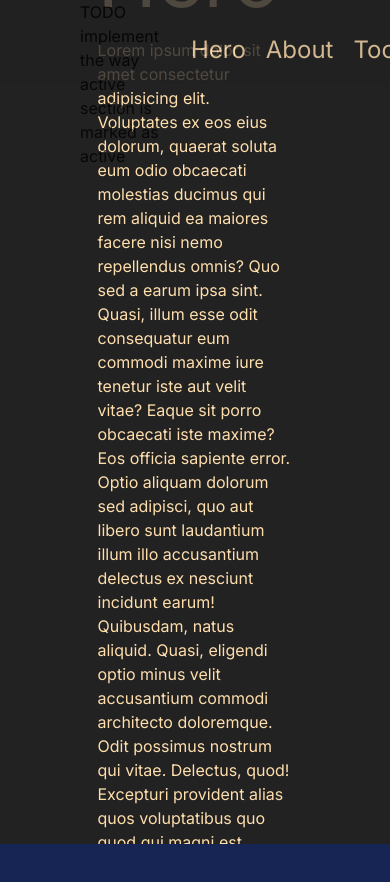
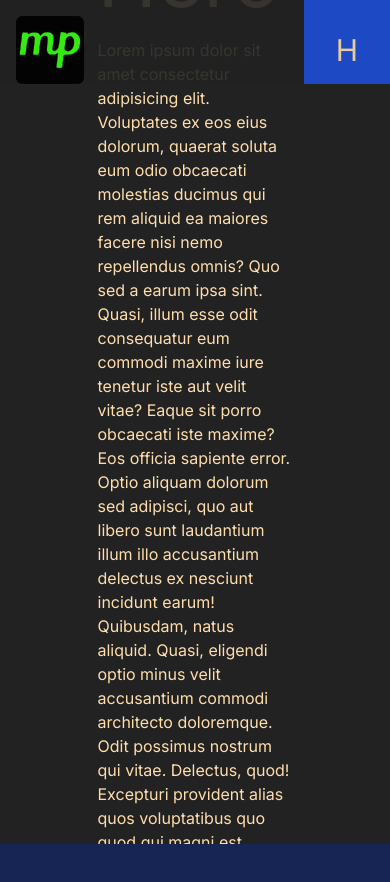
Before and after one commit to mariopolchert/nextjs-tailwind-experimenting, a Next.js app: page / in a window 390 px wide. Shown: the top 882 px of the page. Built offline with nearby package versions, Linux system fonts and the light colour scheme.

Commit message:
mobile menu half-working

```diff
--- a/app/components/Navbar.jsx
+++ b/app/components/Navbar.jsx
@@ -1,64 +1,12 @@
 import Image from "next/image";
+import Mobile from "./elements/Mobile";
 
 const Navbar = () => {
     return (
         <nav>
-            {/* Mobile navigation */}
-            <div className="md:hidden flex fixed navbar-container  bg-darkText h-[10vh] w-screen justify-between align-middle opacity-80 ">
-                <div className="logo p-10">
-                    <a
-                        className="cursor-pointer"
-                        href="#"
-                        rel="noopener noreferrer"
-                    >
-                        <Image
-                            src="/logo_green.svg"
-                            alt="Mario Polchert - MP Logo"
-                            className=""
-                            width={100}
-                            height={24}
-                        />
-                    </a>
-                </div>
-                TODO implement the way active section is marked as active
-                <div className="menu">
-                    <ul className="links-container flex p-8 pr-16 space-x-5 text-[1.5rem] cursor-pointer text-lightText ">
-                        <a
-                            href="#hero"
-                            className="hover:text-accent duration-500"
-                        >
-                            <li className="">Hero</li>
-                        </a>
-                        <a
-                            href="#about"
-                            className="hover:text-accent duration-500"
-                        >
-                            <li className="">About</li>
-                        </a>
-                        <a
-                            href="#tools"
-                            className="hover:text-accent duration-500"
-                        >
-                            <li className="">Tools</li>
-                        </a>
-                        <a
-                            href="#work"
-                            className="hover:text-accent duration-500"
-                        >
-                            <li className="">Work</li>
-                        </a>
-                        <a
-                            href="#contact"
-                            className="hover:text-accent duration-500"
-                        >
-                            <li className="">Contact</li>
-                        </a>
-                    </ul>
-                </div>
-            </div>
-            {/* End of Mobile navigation */}
+            <Mobile />
             {/* Desktop navigation */}
-            <div className="hidden md:flex fixed navbar-container  bg-darkText h-[10vh] w-screen justify-between align-middle opacity-80 ">
+            <div className="hidden md:flex fixed navbar-container  bg-darkText h-[10vh] w-screen justify-between align-middle opacity-80 overflow-hidden ">
                 <div className="logo p-10">
                     <a
                         className="cursor-pointer"
--- /dev/null
+++ b/app/components/elements/Mobile.jsx
@@ -0,0 +1,120 @@
+"use client";
+import Image from "next/image";
+import React from "react";
+
+const Mobile = () => {
+    // let ham = "flex";
+    let ham = true;
+    const hamburgerMenu = () => {
+        // ham === "flex" ? (ham = "hidden") : (ham = "flex");
+        ham = !ham;
+    };
+
+    return (
+        <div className="relative">
+            {ham ? (
+                <div className="flex md:hidden fixed z-30 flex-col bg-darkText h-[10vh] w-screen justify-between align-middle opacity-90 overflow-hidden">
+                    <div className="logo_and_hamburger_closed flex flex-row justify-between">
+                        <div className="logo">
+                            <a
+                                className="cursor-pointer"
+                                href="#"
+                                rel="noopener noreferrer"
+                            >
+                                <Image
+                                    src="/logo_green.svg"
+                                    alt="Mario Polchert - MP Logo"
+                                    className="p-4"
+                                    width={100}
+                                    height={24}
+                                />
+                            </a>
+                        </div>
+                        <button
+                            onClick={() => hamburgerMenu()}
+                            className="text-3xl text-lightText p-8 bg-blue-700"
+                        >
+                            H
+                        </button>
+                    </div>
+                </div>
+            ) : (
+                <div className="flex md:hidden flex-col absolute bg-darkText h-[100vh] w-screen justify-between align-middle opacity-90 overflow-hidden ">
+                    <div className="logo_and_x_open flex flex-row justify-between">
+                        <div className="logo">
+                            <a
+                                className="cursor-pointer"
+                                href="#"
+                                rel="noopener noreferrer"
+                            >
+                                <Image
+                                    src="/logo_green.svg"
+                                    alt="Mario Polchert - MP Logo"
+                                    className="p-4"
+                                    width={100}
+                                    height={24}
+                                />
+                            </a>
+                        </div>
+                        <button
+                            onClick={() => hamburgerMenu()}
+                            className="text-3xl text-lightText p-4 bg-green-500"
+                        >
+                            X
+                        </button>
+                    </div>
+                    <div className="menu flex justify-center h-[90vh] ">
+                        <ul className="flex flex-col mx-auto text-[2rem] text-center cursor-pointer text-lightText">
+                            <a
+                                href="#hero"
+                                className="hover:text-accent duration-500 pb-5 pt-24"
+                            >
+                                <li className="">Hero</li>
+                            </a>
+                            <a
+                                href="#about"
+                                className="hover:text-accent duration-500 py-5"
+                            >
+                                <li className="">About</li>
+                            </a>
+                            <a
+                                href="#tools"
+                                className="hover:text-accent duration-500 py-5"
+                            >
+                                <li className="">Tools</li>
+                            </a>
+                            <a
+                                href="#work"
+                                className="hover:text-accent duration-500 py-5"
+                            >
+                                <li className="">Work</li>
+                            </a>
+                            <a
+                                href="#contact"
+                                className="hover:text-accent duration-500 py-5"
+                            >
+                                <li className="">Contact</li>
+                            </a>
+                        </ul>
+                    </div>
+                </div>
+            )}
+        </div>
+    );
+};
+
+export default Mobile;
+
+// return (
+//   <div>
+//     {isDiv1Visible ? (
+//       <div className="bg-blue-500">Div 1</div>
+//     ) : (
+//       <div className="bg-red-500">Div 2</div>
+//     )}
+
+//     <button onClick={() => setIsDiv1Visible(!isDiv1Visible)}>
+//       Toggle Div
+//     </button>
+//   </div>
+// );
```
